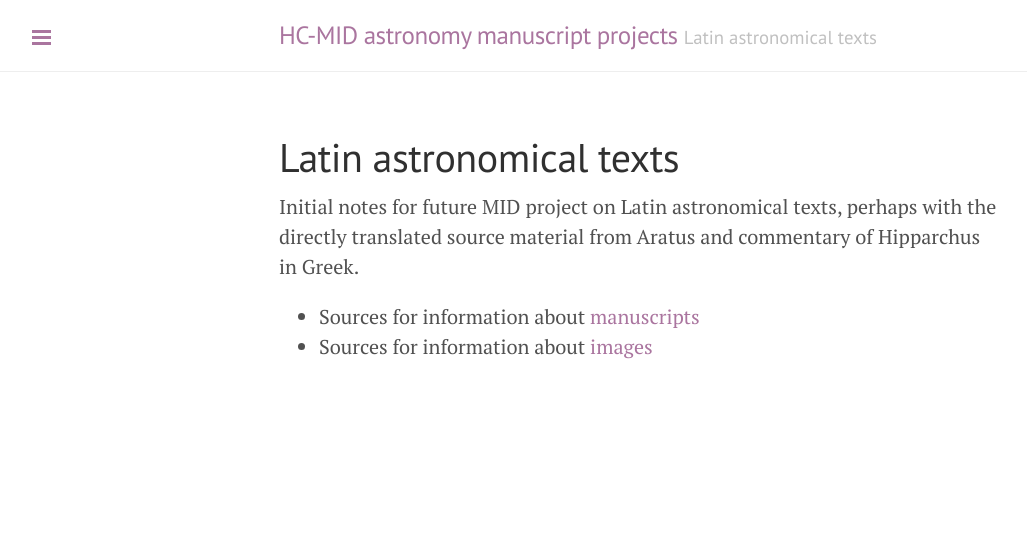
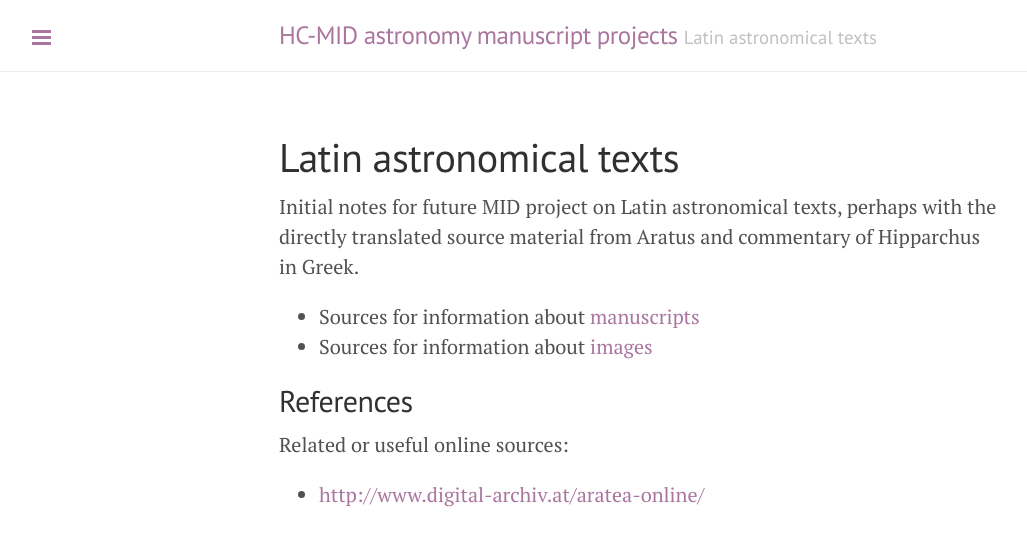
Before and after one commit to HCMID/astronomy, a Jekyll site: the page built from docs/index.md, in a window 1280 px wide. Shown: the top 546 px of the page, without its empty margins (1-1028 px from the left). Built offline with Jekyll 4.4.1, drawn with Linux system fonts in a browser that asks for light colours.

Commit message:
Add link to AT aratea site

```diff
--- a/docs/index.md
+++ b/docs/index.md
@@ -7,3 +7,10 @@ Initial notes for future MID project on Latin astronomical texts, perhaps with t
 
 -  Sources for information about [manuscripts](mss)
 -  Sources for information about [images](images)
+
+
+## References
+
+Related or useful online sources:
+
+-  <http://www.digital-archiv.at/aratea-online/>
```
